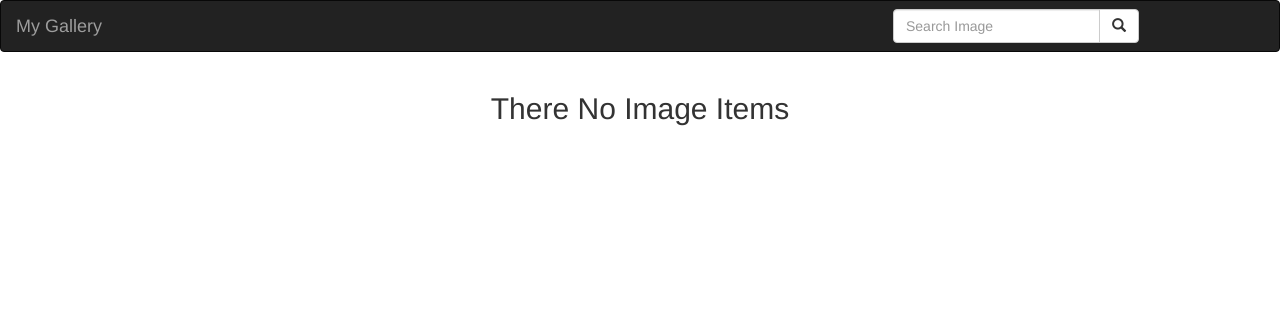
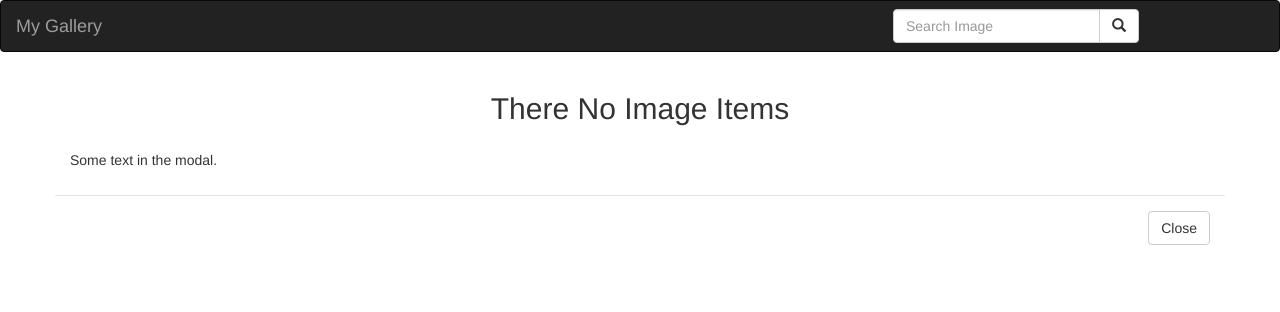
Before and after one commit to NatashaSenah/personal-gallerys, a Django app: page / in a window 1280 px wide. Shown: the top 312 px of the page. Run offline with Django 3.2, Linux system fonts and the light colour scheme; data that the repository does not hold is empty; some libraries are stand-ins or nearby versions.

Commit message:
add the modified album

```diff
--- a/album/templates/all-album/today-album.html
+++ b/album/templates/all-album/today-album.html
@@ -17,17 +17,30 @@
       <!-- Trigger the modal with a button -->
       <button type="button" class="btn btn-info btn-lg" data-toggle="modal" data-target="#pic">Open </button>
 
-      <div class="modal fade" id="myModal" role="dialog">
+      <div class="modal fade" id="pic" role="dialog">
         <div class="modal-dialog">
     <!-- Modal content-->
     <div class="modal-content">
       <div class="modal-header">
         <button type="button" class="close" data-dismiss="modal">&times;</button>
-
+        <h4 class="modal-title">Image Header</h4>
+      </div>
   {% empty %}
   <div class="row">
     <h2 class="text-center">There No Image Items</h2>
   </div>
+  <div class="modal-body">
+    <p>Some text in the modal.</p>
+  </div>
+  <div class="modal-footer">
+    <button type="button" class="btn btn-default" data-dismiss="modal">Close</button>
+  </div>
+</div>
+
+</div>
+</div>
+
+</div>
   {% endfor %}
 
 </div>
```
